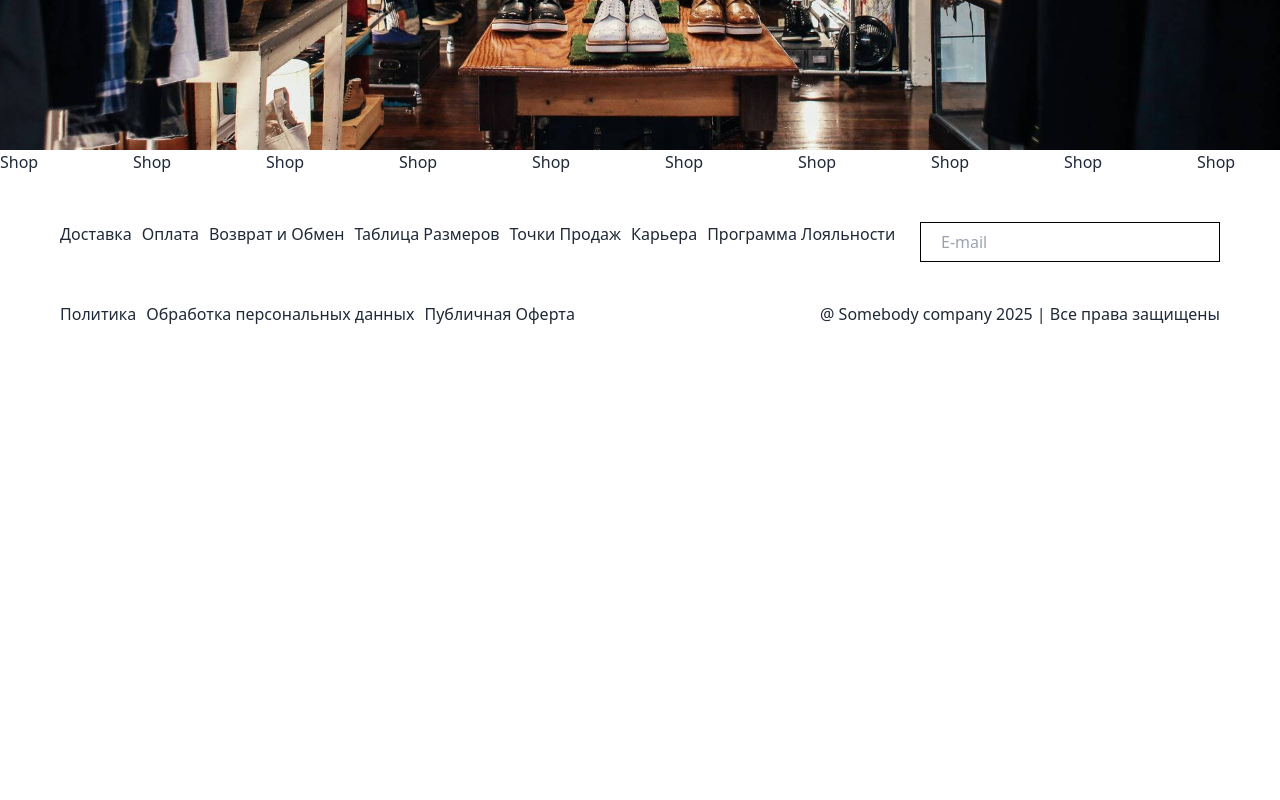
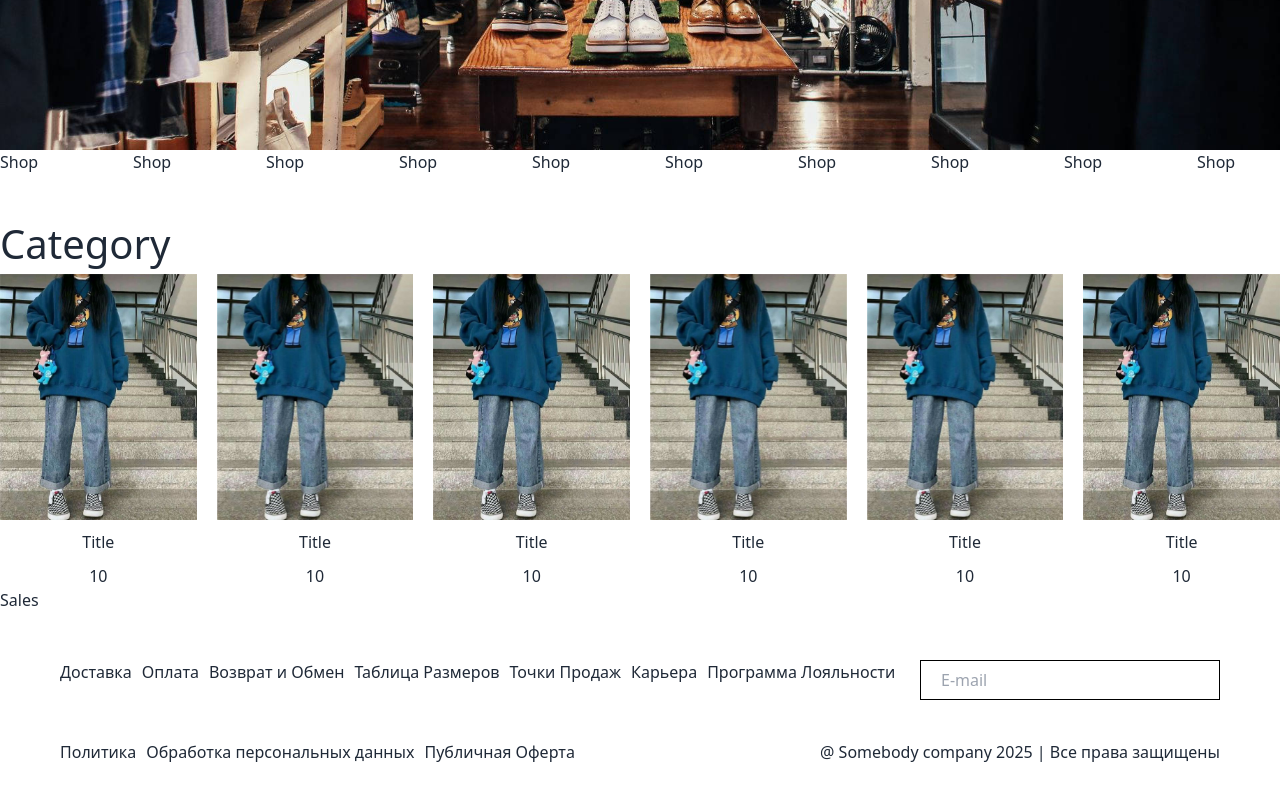
Before and after one commit to victes/siveno-app, a Next.js app: page / in a window 1280 px wide. Shown: the part 660-1460 px from the top of the page. Before the commit the page ends 1034 px from the top, so only its background shows below. Built offline with nearby package versions, Linux system fonts and the light colour scheme.

Commit message:
Category

```diff
--- a/src/app/page.tsx
+++ b/src/app/page.tsx
@@ -1,11 +1,11 @@
 "use client";
 
-import { Hero } from "@/widgets/Hero";
+import { MainPage } from "@/widgets/MainPage";
 
 export default function Home() {
   return (
     <div className="">
-      <Hero />
+      <MainPage />
     </div>
   );
 }
--- /dev/null
+++ b/src/shared/ui/LoopSlider/ui/LoopSlider.scss
@@ -0,0 +1,3 @@
+.swiper-wrapper {
+    transition-timing-function: ease-in-out; /* Плавный эффект */
+  }
--- a/src/shared/ui/LoopSlider/ui/LoopSlider.tsx
+++ b/src/shared/ui/LoopSlider/ui/LoopSlider.tsx
@@ -7,6 +7,7 @@ import "swiper/css/pagination";
 import "swiper/css/scrollbar";
 import "swiper/css/autoplay";
 import { Autoplay } from "swiper/modules";
+import "./LoopSlider.scss";
 
 const LoopSlider = ({ text }: ILoopSlider) => {
   return (
@@ -16,8 +17,9 @@ const LoopSlider = ({ text }: ILoopSlider) => {
         loop={true}
         spaceBetween={50}
         slidesPerView={10}
+        speed={500}
         autoplay={{
-          delay: 500,
+          delay: 1000,
           disableOnInteraction: false,
         }}
       >
--- a/src/shared/ui/Slider/types/type.ts
+++ b/src/shared/ui/Slider/types/type.ts
@@ -1,3 +1,15 @@
-export interface ISlider {
-  img: [];
+export interface ISliders {
+  slides: ISlide[];
 }
+
+interface ISlide {
+  img: IImg[];
+  title: string;
+  description: string;
+  price: number;
+}
+
+interface IImg {
+  alt: string;
+  src: string;
+}
--- a/src/shared/ui/Slider/ui/Slider.tsx
+++ b/src/shared/ui/Slider/ui/Slider.tsx
@@ -1,13 +1,26 @@
 import React from "react";
 import { Swiper, SwiperSlide } from "swiper/react";
+import { ISliders } from "../types/type";
 
-const Slider = () => {
+const Slider = ({ slides }: ISliders) => {
   return (
     <>
-      <Swiper>
-        <SwiperSlide>Slide1</SwiperSlide>
-        <SwiperSlide>Slide2</SwiperSlide>
-        <SwiperSlide>Slide3</SwiperSlide>
+      <Swiper spaceBetween={20} slidesPerView={6} loop={true}>
+        {slides.map(slide => (
+          <SwiperSlide key={slide.price}>
+            <Swiper spaceBetween={50} slidesPerView={1}>
+              {slide.img.map(img => (
+                <SwiperSlide key={img.src}>
+                  <img src={img.src} alt={img.alt} />
+                </SwiperSlide>
+              ))}
+            </Swiper>
+            <div className="text-center mt-[10px] flex flex-col gap-[10px]">
+              <h3>{slide.title}</h3>
+              <p>{slide.price}</p>
+            </div>
+          </SwiperSlide>
+        ))}
       </Swiper>
     </>
   );
--- /dev/null
+++ b/src/widgets/Category/index.ts
@@ -0,0 +1,2 @@
+import Category from "./ui/Category";
+export { Category };
--- /dev/null
+++ b/src/widgets/Category/ui/Category.tsx
@@ -0,0 +1,63 @@
+import { Slider } from "@/shared/ui/Slider";
+import React from "react";
+
+const Category = () => {
+  const Slides = [
+    {
+      img: [{ src: "/images/MainPage/img.jpeg", alt: "Img" }],
+      title: "Title",
+      description: "Description",
+      price: 10,
+    },
+    {
+      img: [{ src: "/images/MainPage/img.jpeg", alt: "Img" }],
+      title: "Title",
+      description: "Description",
+      price: 10,
+    },
+    {
+      img: [{ src: "/images/MainPage/img.jpeg", alt: "Img" }],
+      title: "Title",
+      description: "Description",
+      price: 10,
+    },
+    {
+      img: [{ src: "/images/MainPage/img.jpeg", alt: "Img" }],
+      title: "Title",
+      description: "Description",
+      price: 10,
+    },
+    {
+      img: [{ src: "/images/MainPage/img.jpeg", alt: "Img" }],
+      title: "Title",
+      description: "Description",
+      price: 10,
+    },
+    {
+      img: [{ src: "/images/MainPage/img.jpeg", alt: "Img" }],
+      title: "Title",
+      description: "Description",
+      price: 10,
+    },
+    {
+      img: [{ src: "/images/MainPage/img.jpeg", alt: "Img" }],
+      title: "Title",
+      description: "Description",
+      price: 10,
+    },
+    {
+      img: [{ src: "/images/MainPage/img.jpeg", alt: "Img" }],
+      title: "Title",
+      description: "Description",
+      price: 10,
+    },
+  ];
+  return (
+    <div className="mt-[40px]">
+      <h2 className="text-[40px]">Category</h2>
+      <Slider slides={Slides} />
+    </div>
+  );
+};
+
+export default Category;
--- /dev/null
+++ b/src/widgets/MainPage/index.ts
@@ -0,0 +1,2 @@
+import MainPage from "./ui/MainPage";
+export { MainPage };
--- /dev/null
+++ b/src/widgets/MainPage/ui/MainPage.tsx
@@ -0,0 +1,16 @@
+import { Category } from "@/widgets/Category";
+import { Hero } from "@/widgets/Hero";
+import { Sales } from "@/widgets/Sales";
+import React from "react";
+
+const MainPage = () => {
+  return (
+    <div>
+      <Hero />
+      <Category />
+      <Sales />
+    </div>
+  );
+};
+
+export default MainPage;
--- /dev/null
+++ b/src/widgets/Sales/index.ts
@@ -0,0 +1,2 @@
+import Sales from "./ui/Sales";
+export { Sales };
--- /dev/null
+++ b/src/widgets/Sales/ui/Sales.tsx
@@ -0,0 +1,7 @@
+import React from "react";
+
+const Sales = () => {
+  return <div>Sales</div>;
+};
+
+export default Sales;
```
Also changed, not shown: public/images/MainPage/img.jpeg (added).
